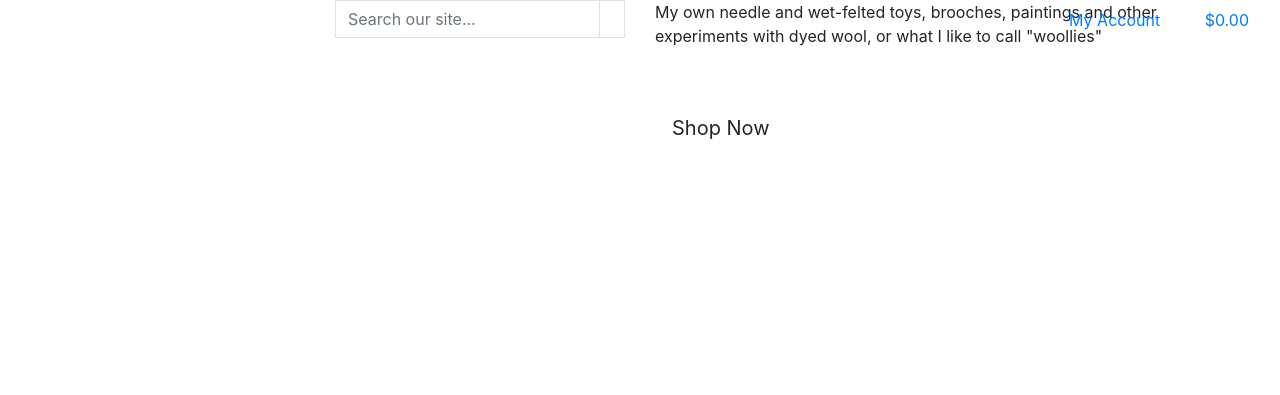
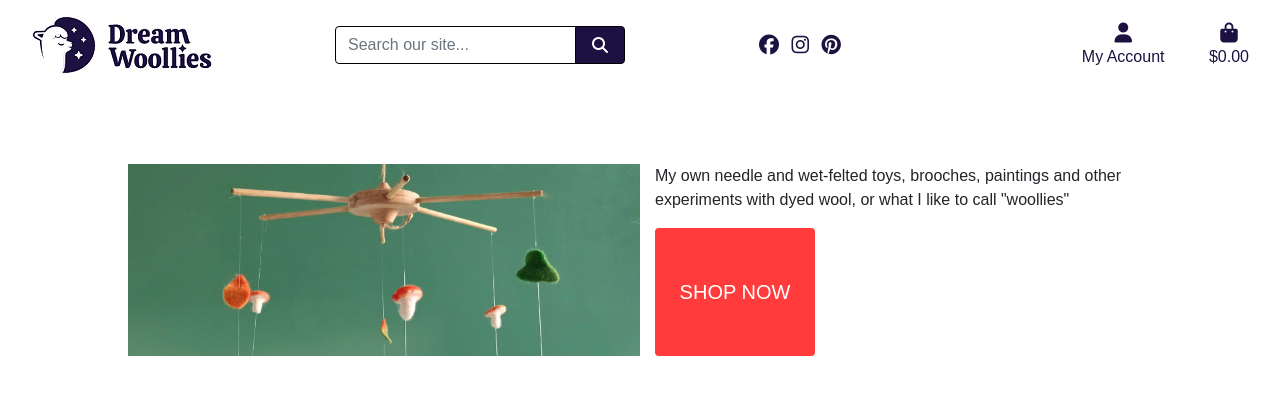
Before and after one commit to vladoprea/dream-woollies, a Django app: page / in a window 1280 px wide. Shown: the top 395 px of the page. Run offline with Django 3.2, Linux system fonts and the light colour scheme; some libraries are stand-ins or nearby versions; some web fonts are replaced.

Commit message:
Completed homepage header and css for large screens

```diff
--- a/dream_woollies/settings.py
+++ b/dream_woollies/settings.py
@@ -147,3 +147,7 @@ USE_TZ = True
 # https://docs.djangoproject.com/en/3.0/howto/static-files/
 
 STATIC_URL = '/static/'
+STATICFILES_DIRS = (os.path.join(BASE_DIR, 'static'),)
+
+MEDIA_URL = '/media/'
+MEDIA_ROOT = os.path.join(BASE_DIR, 'media')
--- a/dream_woollies/urls.py
+++ b/dream_woollies/urls.py
@@ -15,9 +15,10 @@ Including another URLconf
 """
 from django.contrib import admin
 from django.urls import path, include
-
+from django.conf import settings
+from django.conf.urls.static import static
 urlpatterns = [
     path('admin/', admin.site.urls),
     path('accounts/', include('allauth.urls')),
     path('', include('home.urls')),
-]
+] + static(settings.MEDIA_URL, document_root=settings.MEDIA_ROOT)
--- a/home/templates/home/index.html
+++ b/home/templates/home/index.html
@@ -13,15 +13,14 @@
 
 {% block content%}
     <div class="container">
-        <div class="row">
-            <div class="col">
-                <img>
+        <div class="row h-100">
+            <div class="col-12 col-md-6 homepage-image">
             </div>
-            <div class="col">
+            <div class="col-md-6">
                 <p>My own needle and wet-felted toys, brooches, paintings and other experiments with
                     dyed wool, or what I like to call "woollies"
                 </p>
-                <a href="/" class="shop=now-button btn btn-lg rounded textuppercase py-5">Shop Now</a>
+                <a href="/" class="shop-now-button btn btn-lg rounded text-uppercase py-5">Shop Now</a>
             </div>
         </div>
     </div>
--- a/static/css/base.css
+++ b/static/css/base.css
@@ -5,7 +5,7 @@ html {
 }
 
 body {
-    height: calc(100vh-164px);
+    height: calc(100vh - 164px);
     font-family: 'Muli', sans-serif;
 }
 
@@ -13,3 +13,69 @@ body {
     background: url('/media/homepage.jpg');
     background-size: cover;
 }
+
+/* From Bulma */
+.icon {
+    align-items: center;
+    display: inline-flex;
+    justify-content: center;
+    height: 1.5rem;
+    width: 1.5rem;
+}
+
+.main-logo-link {
+    width: fit-content;
+}
+
+.btn-black {
+    background: #1d1141;
+    color: white;
+}
+
+.shop-now-button {
+    background: rgb(255, 59, 59);
+    color: white;
+    min-width: 160px;
+}
+
+.shop-now-button:hover,
+.shop-now-button:active,
+.shop-now-button:focus,
+.btn-black:hover,
+.btn-black:active,
+.btn-black:focus {
+    background: #222;
+    color: white;
+}
+
+.text-purple {
+    color: #1d1141 !important;
+}
+
+.border-black {
+    border: 1px solid black !important;
+}
+
+/* -------------------------------- Media Queries */
+
+/* Slightly larger container on xl screens */
+@media (min-width: 1200px) {
+    .container {
+      max-width: 80%;
+    }
+  }
+
+  /* fixed top navbar only on medium and up */
+@media (min-width: 992px) {
+    .fixed-top-desktop-only {
+        position: fixed;
+        top: 0;
+        right: 0;
+        left: 0;
+        z-index: 1030;
+    }
+
+    .header-container {
+        padding-top: 164px;
+    }
+}
--- a/templates/base.html
+++ b/templates/base.html
@@ -17,6 +17,7 @@
     <!-- Bootstrap CSS -->
     {% block corecss %}
         <link rel="stylesheet" href="https://stackpath.bootstrapcdn.com/bootstrap/4.5.0/css/bootstrap.min.css" integrity="sha384-9aIt2nRpC12Uk9gS9baDl411NQApFmC26EwAOH8WgZl5MYYxFfc+NcPb1dKGj7Sk" crossorigin="anonymous">
+        <link rel="stylesheet" href="{% static 'css/base.css' %}">
     {% endblock %}
 
     {% block extra_css %}
@@ -24,6 +25,7 @@
 
     <!-- Javascript, Jquery-->
     {% block corejs %}
+        <script src="https://kit.fontawesome.com/f56f1d9110.js" crossorigin="anonymous"></script>
         <script src="https://code.jquery.com/jquery-3.5.1.slim.min.js" integrity="sha384-DfXdz2htPH0lsSSs5nCTpuj/zy4C+OGpamoFVy38MVBnE+IbbVYUew+OrCXaRkfj" crossorigin="anonymous"></script>
         <script src="https://cdn.jsdelivr.net/npm/popper.js@1.16.0/dist/umd/popper.min.js" integrity="sha384-Q6E9RHvbIyZFJoft+2mJbHaEWldlvI9IOYy5n3zV9zzTtmI3UksdQRVvoxMfooAo" crossorigin="anonymous"></script>
         <script src="https://stackpath.bootstrapcdn.com/bootstrap/4.5.0/js/bootstrap.min.js" integrity="sha384-OgVRvuATP1z7JjHLkuOU7Xw704+h835Lr+6QL9UvYjZE3Ipu6Tp75j7Bh/kR0JKI" crossorigin="anonymous"></script>
@@ -36,18 +38,18 @@
   </head>
   <body>
     <header class="container-fluid fixed-top">
-      <div class="row">
-        <div class="col-12 col-lg-3">
-          <a href="{% url 'home' %}" class="nav-link">
-            <img>
+      <div id="topnav" class="row bg-white pt-lg-2 d-none d-lg-flex">
+        <div class="col-12 col-lg-3 my-auto py-1 py-lg-0 text-center text-lg-left">
+          <a href="{% url 'home' %}" class="nav-link main-logo-link">
+              <img src="/media/logo.jpg">
           </a>
         </div>
-        <div class="col-12 col-lg-3">
+        <div class="col-12 col-lg-3 my-auto py-1 py-lg-0">
           <form method="GET" action="">
-            <div class="input-group w-100">
-              <input class="form-control border border-black rounded-0" type="text" name="q" placeholder="Search our site...">
+            <div class="input-group w-100 ">
+              <input class="form-control border border-black" type="text" name="q" placeholder="Search our site...">
               <div class="input-group-append">
-                  <button class="form-control btn btn-black border border-black rounded-0" type="submit">
+                  <button class="form-control btn btn-black border border-black" type="submit">
                     <span class="icon">
                       <i class="fas fa-search"></i>
                    </span>
@@ -56,26 +58,23 @@
             </div>
           </form>
         </div>
-        <div class="col-12 col-lg-3">
+        <div class="col-12 col-lg-3 text-center my-auto py-1 py-lg-0">
           <ul class="list-inline list-unstyled my-0">
             <li class="list-inline-item">
-              <div><i class="fas fa-facebook fa-lg"></i></div>
+              <div><a href="#" class="text-purple"><i class="fab fa-facebook fa-lg"></a></i></div>
             </li>
             <li class="list-inline-item">
-              <div><i class="fab fa-facebook fa-lg"></i></div>
+              <div><a href="#" class="text-purple"><i class="fab fa-instagram fa-lg"></a></i></div>
             </li>
             <li class="list-inline-item">
-              <div><i class="fab fa-instagram fa-lg"></i></div>
-            </li>
-            <li class="list-inline-item">
-              <div><i class="fab fa-pinterest fa-lg"></i></div>
+              <div><a href="#" class="text-purple"><i class="fab fa-pinterest fa-lg"></a></i></div>
             </li>
           </ul>
         </div>
-        <div class="col-12 col-lg-3">
+        <div class="col-12 col-lg-3 my-auto py-1 py-lg-0">
           <ul class="list-inline list-unstyled text-center text-lg-right my-0">
             <li class="list-inline-item dropdown">
-              <a class="text-black nav-link" href="#" id="user-options" data-toggle="dropdown" aria-haspopup="true" aria-expanded="false">
+              <a class="text-purple nav-link" href="#" id="user-options" data-toggle="dropdown" aria-haspopup="true" aria-expanded="false">
                 <div class="text-center">
                   <div><i class="fas fa-user fa-lg"></i></div>
                   <p class="my-0">My Account</p>
@@ -95,7 +94,7 @@
               </div>
             </li>
             <li class="list-inline-item">
-              <a class="{% if grand_total %}text-info font-weight-bold{% else %}text-black{% endif %} nav-link" href="">
+              <a class="{% if grand_total %}text-info font-weight-bold{% else %}text-purple{% endif %} nav-link" href="">
                 <div class="text-center">
                   <div><i class="fas fa-shopping-bag fa-lg"></i></div>
                   <p class="my-0">
```
Also changed, not shown: media/homepage.jpg (added), media/logo.jpg (added).
